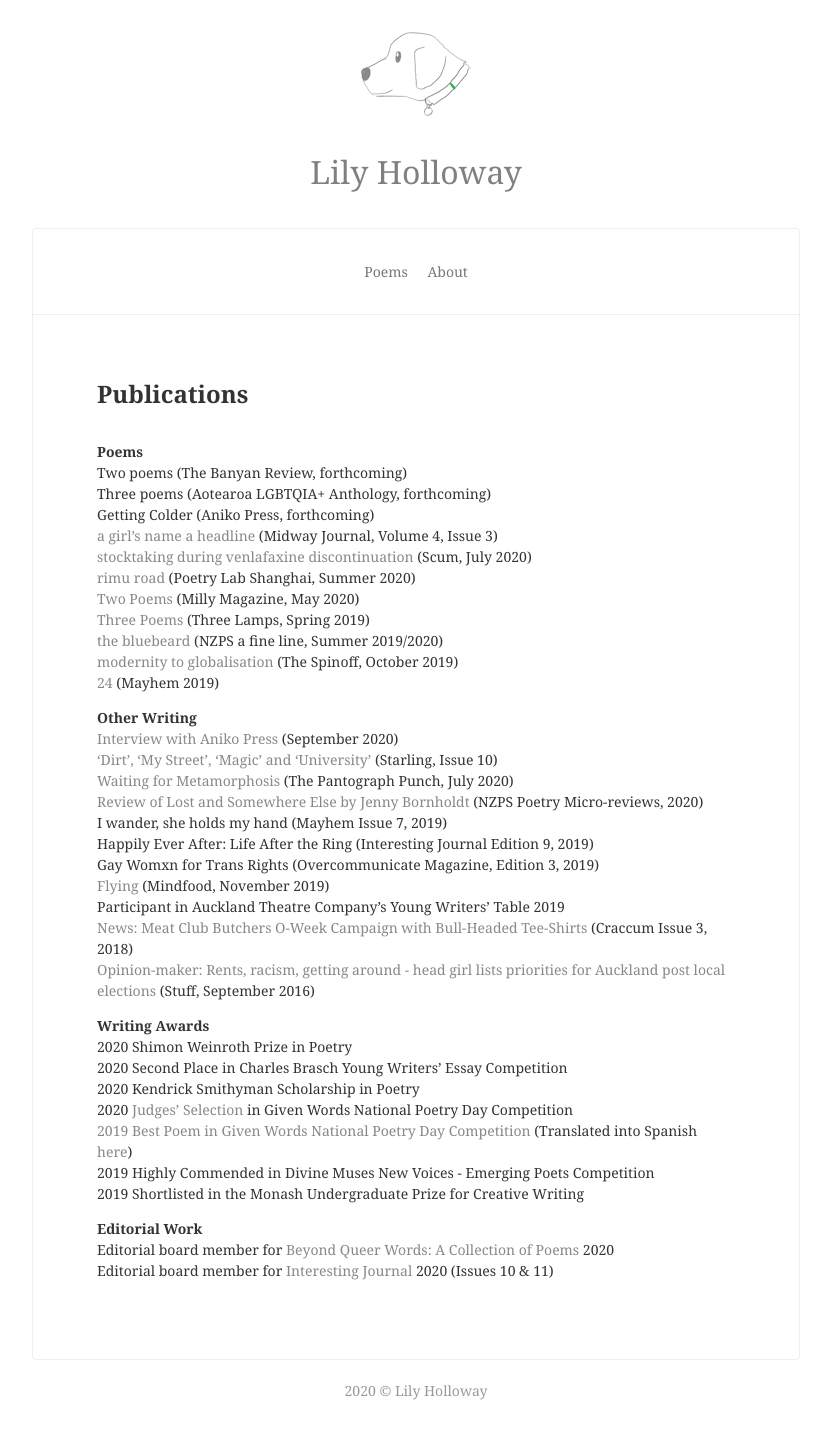
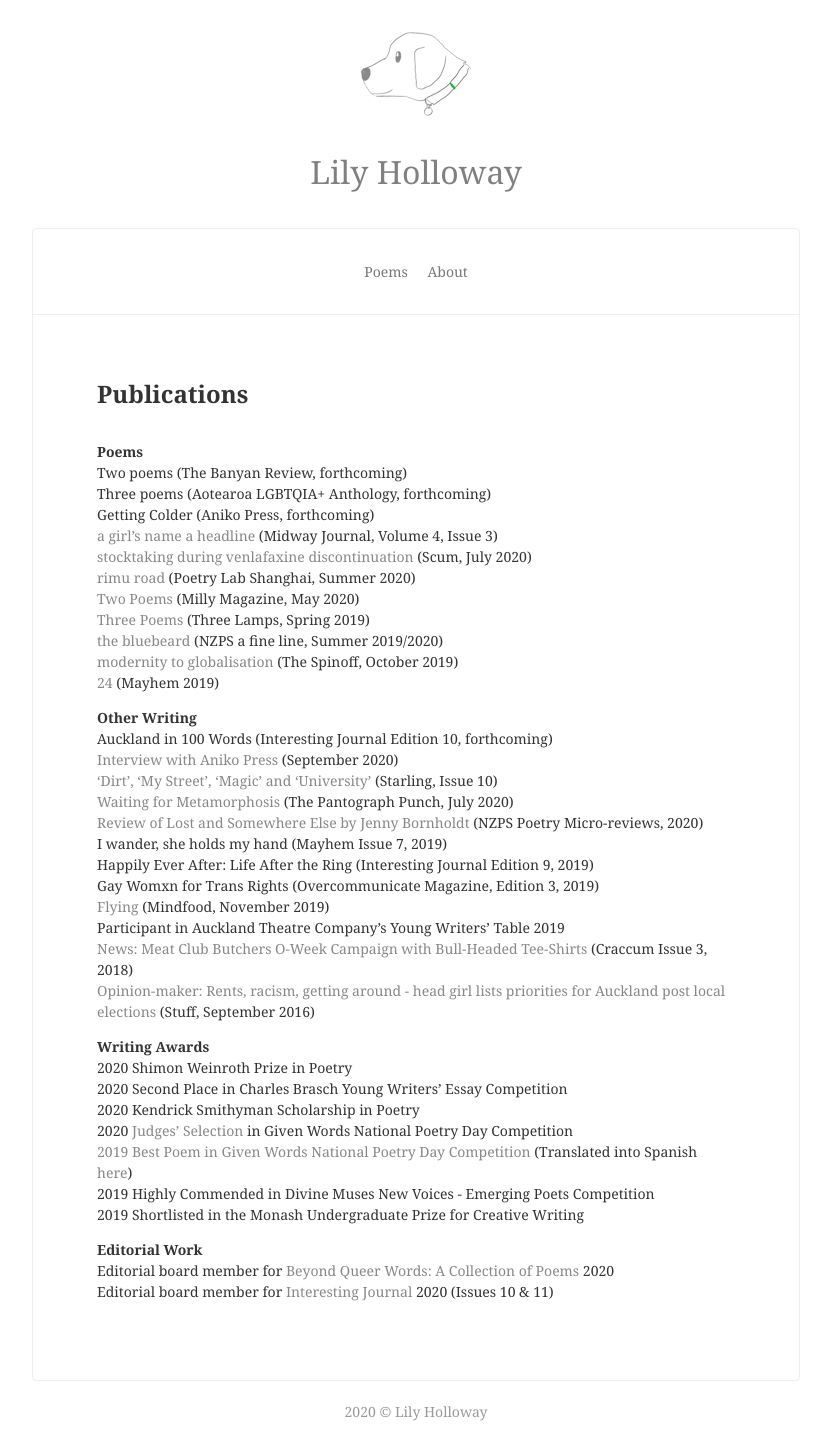
Before and after one commit to lilyholloway/lilyholloway.github.io, a Jekyll site: the page built from cv.md, in a window 1280 px wide. Shown: the whole page, without its empty margins (224-1055 px from the left). Built offline with Jekyll 4.4.1, drawn with Linux system fonts in a browser that asks for light colours; nearby versions of some CDN libraries; before the commit the page ends 1433 px from its top, so only the background shows below that.

Commit message:
Update cv.md

```diff
--- a/cv.md
+++ b/cv.md
@@ -18,6 +18,7 @@ Getting Colder (Aniko Press, forthcoming)<br>
 <a href="https://lilyholloway.co.nz/posts/24">24</a> (Mayhem 2019)<br>
 
 <b>Other Writing</b><br>
+Auckland in 100 Words (Interesting Journal Edition 10, forthcoming)<br>
 <a href="https://www.anikopress.com/interviews/lily-holloway">Interview with Aniko Press</a> (September 2020)<br>
 <a href="https://www.starlingmag.com/issue-10/lily-holloway">'Dirt', 'My Street', 'Magic' and 'University'</a> (Starling, Issue 10)<br>
 <a href="https://www.pantograph-punch.com/posts/Waiting-for-Metamorphosis">Waiting for Metamorphosis</a> (The Pantograph Punch, July 2020)<br>
```
